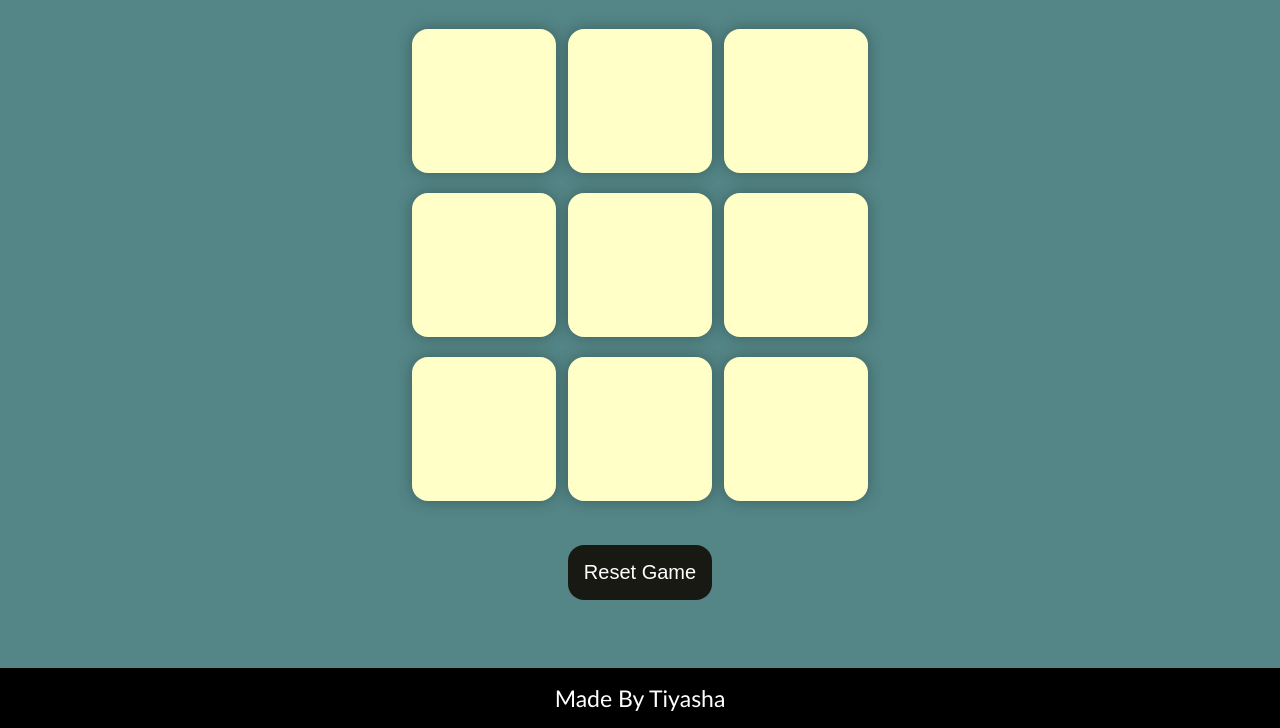
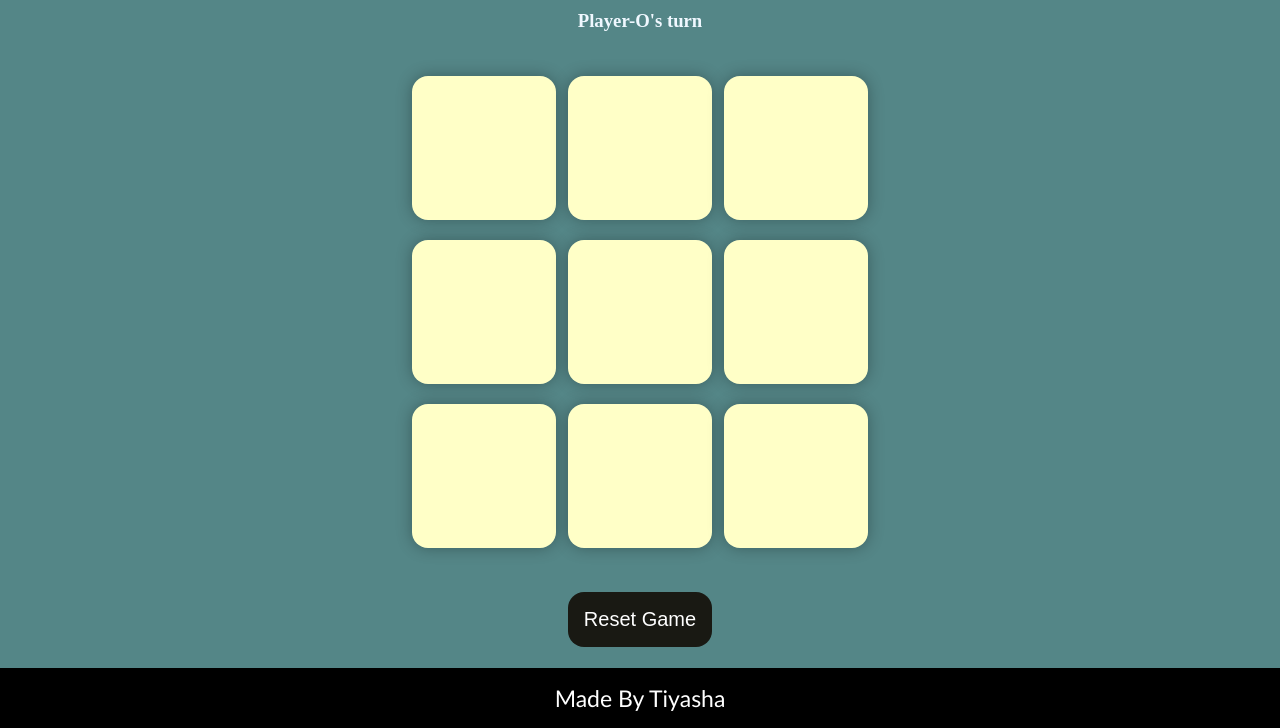
Before and after one commit to Tiyasha16/2-Player-Tic-Tac-Toe, a plain HTML site: page tic_tac_toe.html in a window 1280 px wide. Shown: the part 72-800 px from the top of the page. Drawn offline with Linux system fonts and the light colour scheme.

Commit message:
player's turn message added

```diff
--- a/tic_tac_toe.html
+++ b/tic_tac_toe.html
@@ -14,6 +14,7 @@
     </div>
     <main>
       <h1>Tic Tac Toe</h1>
+      <h3 style="padding-top:25px; color: aliceblue; width: 100%;text-align: center; justify-content: center;"></h3>
       <div class="container">
         <div class="game">
           <button class="box"></button>
--- a/tic_tac_toe.js
+++ b/tic_tac_toe.js
@@ -3,9 +3,14 @@ let resetBtn = document.querySelector("#reset-btn");
 let newGameBtn = document.querySelector("#new-btn");
 let msgContainer = document.querySelector(".msg-container");
 let msg = document.querySelector("#msg");
+let turnMsg = document.querySelector("h3");
 
 let turnO = true; //playerX, playerO
 let count = 0; //To Track Draw
+let turnOMsg = "Player-O's turn";
+let turnXMsg = "Player-X's turn"
+
+turnMsg.innerText = turnOMsg; //initial turn
 
 const winPatterns = [
   [0, 1, 2],
@@ -31,10 +36,12 @@ boxes.forEach((box) => {
       //playerO
       box.innerText = "O";
       turnO = false;
+      turnMsg.innerText = turnXMsg;
     } else {
       //playerX
       box.innerText = "X";
       turnO = true;
+      turnMsg.innerText = turnOMsg;
     }
     box.disabled = true;
     count++;
```
